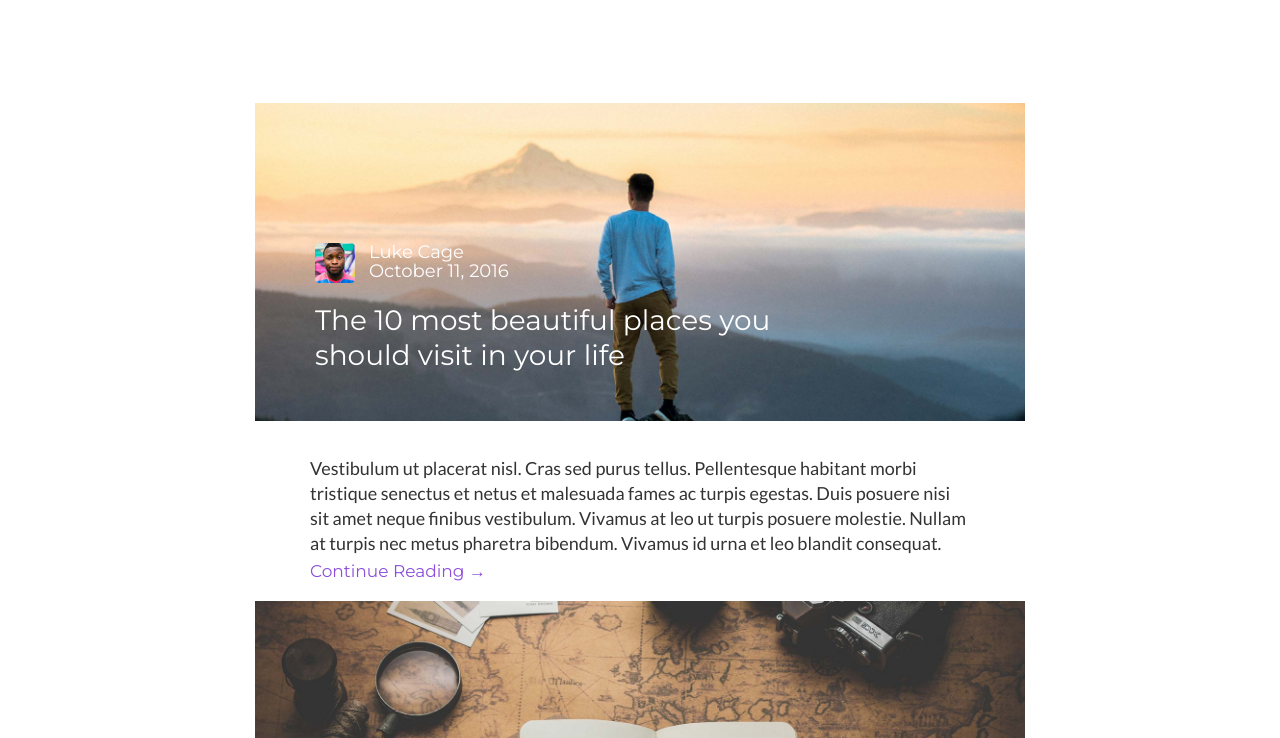
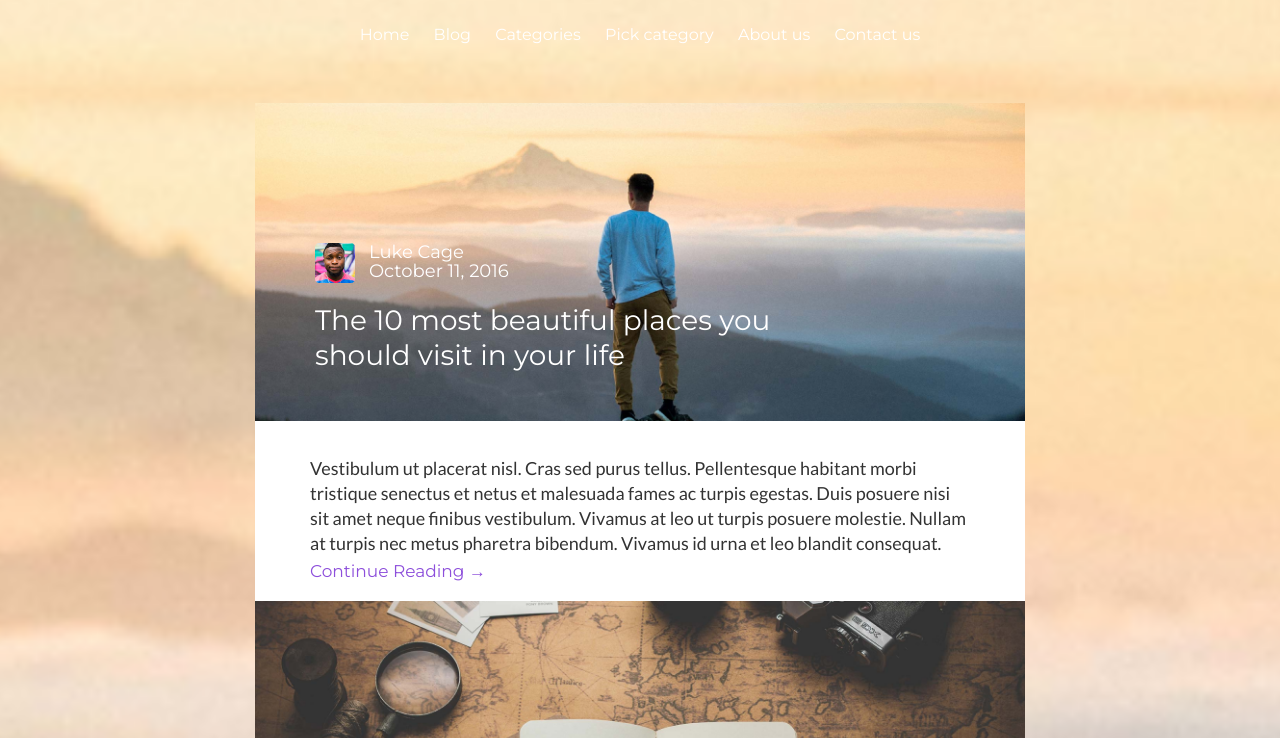
Before and after one commit to CookieMonsterfd/Explorer, a plain HTML site: page index.html in a window 1280 px wide. Shown: the part 116-854 px from the top of the page. Drawn offline with Linux system fonts and the light colour scheme.

Commit message:
Fix-bug-2

```diff
--- a/css/style.css
+++ b/css/style.css
@@ -45,7 +45,7 @@ ul li {
 /*----------------------------------------------*/
 
 .bg-content {
-    background-image: url('img/background/1.png');
+    background-image: url(../img/background/1.png);
     background-repeat: no-repeat;
     background-size:cover;
     background-position:center;
```
